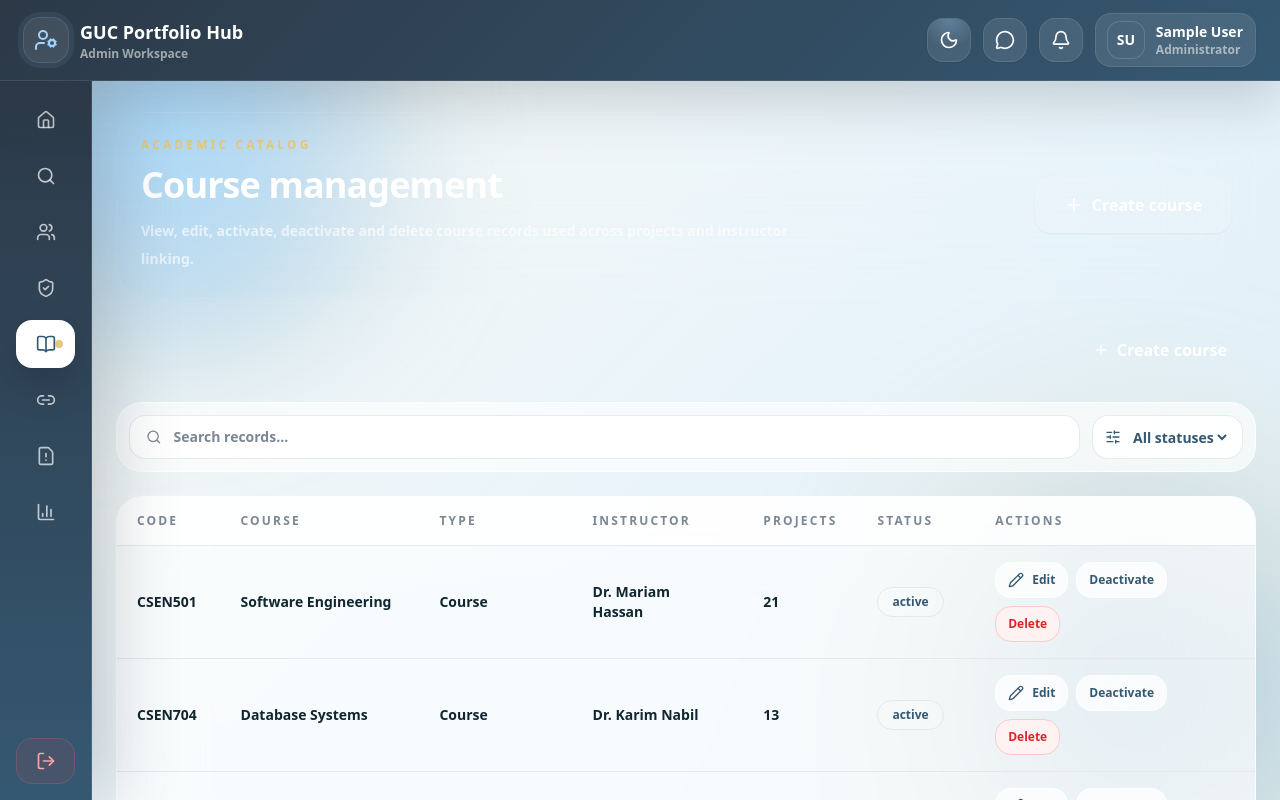
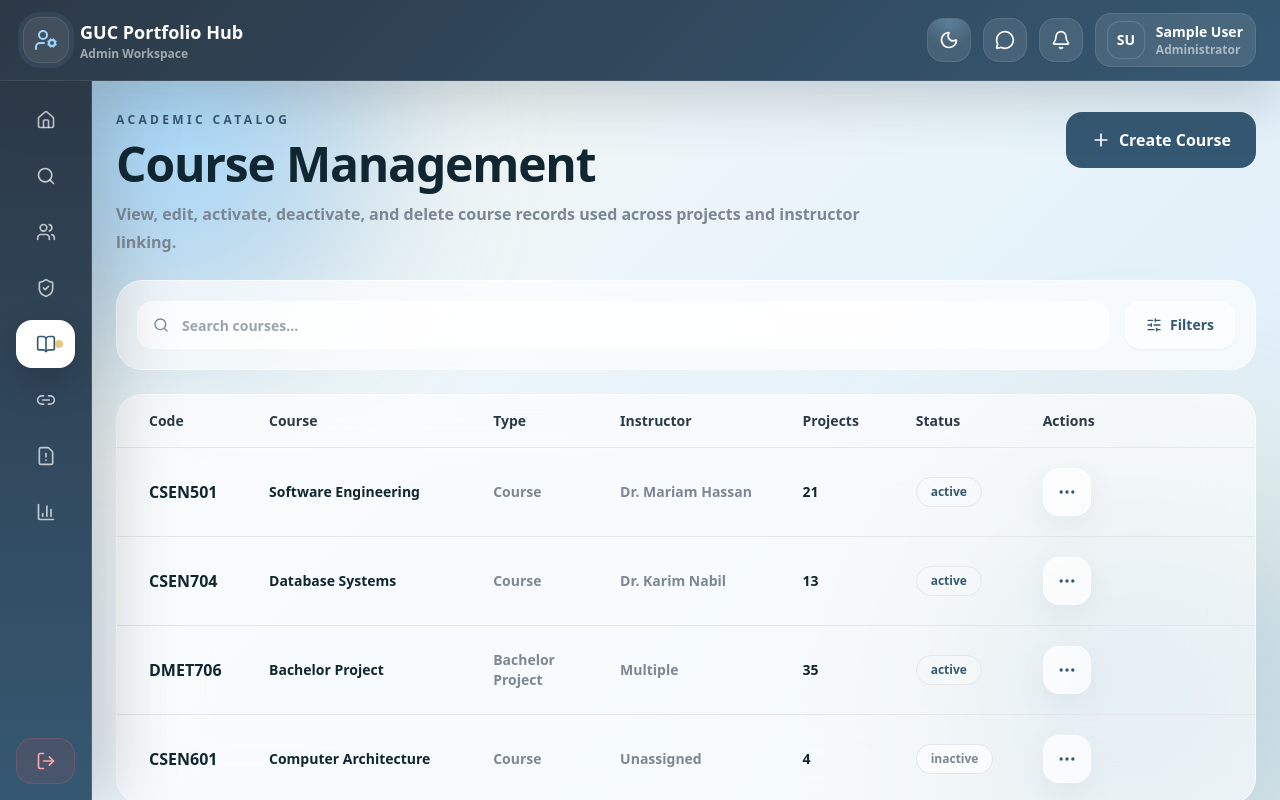
Before and after one commit to xxjessiexx/GUC-Portfolio-Hub, a React (Vite) app in the folder MS2/: page /admin/courses in a window 1280 px wide. Shown: the top 800 px of the page. Built offline with nearby package versions, Linux system fonts and the light colour scheme; sample sign-in values are in the browser's storage.

Commit message:
fixed ui of admin courses page

```diff
--- a/MS2/src/components/adminModule/AdminPageHeader.jsx
+++ b/MS2/src/components/adminModule/AdminPageHeader.jsx
@@ -1,26 +1,41 @@
-import { AppCard } from "@/components/ui/AppCard";
+import { Link } from "react-router-dom";
 import { AppButton } from "@/components/ui/AppButton";
 
-export function AdminPageHeader({ eyebrow, title, description, actionLabel, onAction, icon: Icon }) {
+export function AdminPageHeader({
+  eyebrow,
+  title,
+  description,
+  actionLabel,
+  actionTo,
+  icon: Icon,
+}) {
   return (
-    <AppCard variant="dark" radius="xl" padding="lg" className="overflow-hidden">
-      <div className="pointer-events-none absolute -right-20 -top-24 h-64 w-64 rounded-full bg-[color:var(--accent)]/20 blur-3xl" />
-      <div className="pointer-events-none absolute -bottom-24 left-10 h-56 w-56 rounded-full bg-[color:var(--gold)]/15 blur-3xl" />
+    <div className="flex flex-col justify-between gap-5 lg:flex-row lg:items-start">
+      <div>
+        <p className="text-xs font-black uppercase tracking-[0.28em] text-[color:var(--primary)]">
+          {eyebrow}
+        </p>
 
-      <div className="relative z-10 flex flex-col gap-6 lg:flex-row lg:items-center lg:justify-between">
-        <div className="max-w-3xl">
-          {eyebrow && <p className="text-xs font-black uppercase tracking-[0.26em] text-[color:var(--gold)]">{eyebrow}</p>}
-          <h1 className="mt-3 text-4xl font-black tracking-tight text-white">{title}</h1>
-          {description && <p className="mt-3 max-w-2xl text-sm font-semibold leading-7 text-white/65">{description}</p>}
-        </div>
+        <h1 className="mt-3 text-4xl font-black tracking-tight text-[color:var(--ink)] sm:text-5xl">
+          {title}
+        </h1>
 
-        {actionLabel && (
-          <AppButton variant="navDark" size="lg" onClick={onAction}>
-            {Icon && <Icon className="h-5 w-5" />}
-            {actionLabel}
-          </AppButton>
-        )}
+        <p className="mt-3 max-w-3xl text-base font-semibold leading-7 text-[color:var(--muted)]">
+          {description}
+        </p>
       </div>
-    </AppCard>
+
+      {actionLabel && (
+        <AppButton
+          as={Link}
+          to={actionTo}
+          size="lg"
+          className="rounded-2xl bg-[color:var(--primary)] px-6 py-3 font-black text-white shadow-[0_14px_30px_rgba(31,58,92,0.22)] transition hover:-translate-y-0.5 hover:bg-[color:var(--primary)]/90"
+        >
+          {Icon && <Icon className="size-5" />}
+          {actionLabel}
+        </AppButton>
+      )}
+    </div>
   );
 }
--- a/MS2/src/components/adminModule/AdminTable.jsx
+++ b/MS2/src/components/adminModule/AdminTable.jsx
@@ -32,3 +32,42 @@ export function AdminTable({ columns, rows, emptyMessage = "No records found." }
     </AppCard>
   );
 }
+
+
+export function AdminGridTable({ columns, rows, gridTemplate, emptyMessage }) {
+  return (
+    <AppCard className="overflow-hidden">
+      <div
+        className={`hidden ${gridTemplate} border-b border-[color:var(--primary)]/10 px-8 py-4 text-sm font-black text-[color:var(--dark)] lg:grid lg:items-center lg:gap-4`}
+      >
+        {columns.map((column) => (
+          <p key={column.key}>{column.label}</p>
+        ))}
+      </div>
+
+      {rows.length === 0 ? (
+        <div className="p-10 text-center">
+          <h2 className="text-2xl font-black text-[color:var(--ink)]">
+            {emptyMessage || "No records found"}
+          </h2>
+          <p className="mt-2 text-sm font-semibold text-[color:var(--muted)]">
+            Try changing your search or filter options.
+          </p>
+        </div>
+      ) : (
+        rows.map((row) => (
+          <div
+            key={row.id}
+            className={`grid gap-4 border-b border-[color:var(--primary)]/10 px-8 py-5 last:border-b-0 ${gridTemplate} lg:items-center lg:gap-4`}
+          >
+            {columns.map((column) => (
+              <div key={column.key}>
+                {column.render ? column.render(row) : row[column.key]}
+              </div>
+            ))}
+          </div>
+        ))
+      )}
+    </AppCard>
+  );
+}
--- /dev/null
+++ b/MS2/src/components/adminModule/AdminTableActions.jsx
@@ -0,0 +1,40 @@
+import { MoreHorizontal } from "lucide-react";
+
+export default function AdminTableActions({ rowId, openMenu, setOpenMenu, actions }) {
+  return (
+    <div className="relative">
+      <button
+        type="button"
+        onClick={() =>
+          setOpenMenu((current) => (current === rowId ? null : rowId))
+        }
+        className="grid h-12 w-12 place-items-center rounded-2xl border border-white/70 bg-white/70 text-[color:var(--primary)] shadow-[0_10px_30px_rgba(53,88,114,0.08)] transition hover:bg-white"
+      >
+        <MoreHorizontal className="size-5" />
+      </button>
+
+      {openMenu === rowId && (
+        <div className="absolute right-0 z-20 mt-2 w-52 overflow-hidden rounded-3xl border border-white/70 bg-white shadow-[0_24px_70px_rgba(16,32,45,0.18)]">
+          {actions.map((action) => (
+            <button
+              key={action.label}
+              type="button"
+              onClick={() => {
+                action.onClick();
+                setOpenMenu(null);
+              }}
+              className={`flex w-full items-center gap-3 px-4 py-3 text-left text-sm font-bold transition ${
+                action.danger
+                  ? "text-red-500 hover:bg-red-50"
+                  : "text-[color:var(--ink)] hover:bg-[color:var(--accent)]/10"
+              }`}
+            >
+              {action.icon && <action.icon className="size-4" />}
+              {action.label}
+            </button>
+          ))}
+        </div>
+      )}
+    </div>
+  );
+}
--- a/MS2/src/pages/admin/AdminCourses.jsx
+++ b/MS2/src/pages/admin/AdminCourses.jsx
@@ -1,80 +1,387 @@
 import { useMemo, useState } from "react";
-import { Link } from "react-router-dom";
 import { Pencil, Plus, Save, X } from "lucide-react";
 import { toast } from "sonner";
 
 import { AdminPageShell } from "@/components/adminModule/AdminPageShell";
 import { AdminPageHeader } from "@/components/adminModule/AdminPageHeader";
-import { AdminToolbar } from "@/components/adminModule/AdminToolbar";
-import { AdminTable } from "@/components/adminModule/AdminTable";
+import { AdminGridTable } from "@/components/adminModule/AdminTable";
+import AdminTableActions from "@/components/adminModule/AdminTableActions";
 import { AdminStatusBadge } from "@/components/adminModule/AdminStatusBadge";
 import { AdminActionDialog } from "@/components/adminModule/AdminActionDialog";
+
+import SearchFilterToolbar from "@/components/common/SearchFilterToolbar";
+import FilterSelect from "@/components/common/FilterSelect";
+
 import { AppButton } from "@/components/ui/AppButton";
 import { AppCard } from "@/components/ui/AppCard";
 import { Input } from "@/components/ui/input";
 import { Label } from "@/components/ui/label";
+
 import { useAdminModuleData } from "@/hooks/useAdminModuleData";
 
-const inputStyles = "min-h-11 rounded-2xl border border-white/70 bg-[var(--input-bg)] px-4 text-sm font-semibold text-[color:var(--ink)] shadow-[0_10px_28px_rgba(53,88,114,0.06)] placeholder:text-[color:var(--muted)]/65 transition focus-visible:border-[color:var(--accent)] focus-visible:ring-2 focus-visible:ring-[color:var(--ring-soft)]";
+const inputStyles =
+  "min-h-12 rounded-2xl border border-white/70 bg-[var(--input-bg)] px-4 text-sm font-semibold text-[color:var(--ink)] shadow-[0_10px_28px_rgba(53,88,114,0.06)] placeholder:text-[color:var(--muted)]/65 transition focus-visible:border-[color:var(--accent)] focus-visible:ring-2 focus-visible:ring-[color:var(--ring-soft)]";
+
+const courseGrid =
+  "lg:grid-cols-[0.75fr_1.5fr_0.8fr_1.2fr_0.7fr_0.8fr_1.3fr]";
 
 function EditField({ label, value, onChange, placeholder }) {
-  return <label className="space-y-2"><Label className="text-xs font-black uppercase tracking-[0.16em] text-[color:var(--muted)]">{label}</Label><Input value={value} onChange={(event) => onChange(event.target.value)} placeholder={placeholder} className={inputStyles} /></label>;
+  return (
+    <label className="space-y-2">
+      <Label className="text-xs font-black uppercase tracking-[0.16em] text-[color:var(--muted)]">
+        {label}
+      </Label>
+
+      <Input
+        value={value}
+        onChange={(event) => onChange(event.target.value)}
+        placeholder={placeholder}
+        className={inputStyles}
+      />
+    </label>
+  );
 }
 
 export default function AdminCourses() {
   const { courses, actions } = useAdminModuleData();
+
   const [search, setSearch] = useState("");
   const [status, setStatus] = useState("all");
   const [editingCourse, setEditingCourse] = useState(null);
   const [decision, setDecision] = useState(null);
   const [note, setNote] = useState("");
+  const [filtersOpen, setFiltersOpen] = useState(false);
+  const [openMenu, setOpenMenu] = useState(null);
 
-  const filtered = useMemo(() => courses.filter((course) => {
-    const haystack = `${course.code} ${course.name} ${course.type} ${course.instructor}`.toLowerCase();
-    return haystack.includes(search.toLowerCase()) && (status === "all" || course.status === status);
-  }), [courses, search, status]);
+  const filtered = useMemo(
+    () =>
+      courses.filter((course) => {
+        const haystack =
+          `${course.code} ${course.name} ${course.type} ${course.instructor}`.toLowerCase();
 
-  const startEditing = (course) => setEditingCourse({ ...course, note: "" });
-  const openDecision = (course, action, nextStatus) => { setDecision({ course, action, nextStatus }); setNote(""); };
+        return (
+          haystack.includes(search.toLowerCase()) &&
+          (status === "all" || course.status === status)
+        );
+      }),
+    [courses, search, status]
+  );
+
+  const startEditing = (course) => {
+    setEditingCourse({ ...course, note: "" });
+  };
+
+  const openDecision = (course, action, nextStatus) => {
+    setDecision({ course, action, nextStatus });
+    setNote("");
+  };
 
   const saveEdit = () => {
-    if (!editingCourse?.code?.trim() || !editingCourse?.name?.trim()) { toast.error("Course code and name are required."); return; }
-    actions.updateCourse(editingCourse.id, { code: editingCourse.code.trim().toUpperCase(), name: editingCourse.name.trim(), type: editingCourse.type.trim() || "Course", instructor: editingCourse.instructor.trim() || "Unassigned" }, editingCourse.note?.trim());
-    toast.success("Course updated", { description: `${editingCourse.code.toUpperCase()} was updated.` });
+    if (!editingCourse?.code?.trim() || !editingCourse?.name?.trim()) {
+      toast.error("Course code and name are required.");
+      return;
+    }
+
+    actions.updateCourse(
+      editingCourse.id,
+      {
+        code: editingCourse.code.trim().toUpperCase(),
+        name: editingCourse.name.trim(),
+        type: editingCourse.type.trim() || "Course",
+        instructor: editingCourse.instructor.trim() || "Unassigned",
+      },
+      editingCourse.note?.trim()
+    );
+
+    toast.success("Course updated", {
+      description: `${editingCourse.code.toUpperCase()} was updated.`,
+    });
+
     setEditingCourse(null);
   };
 
   const confirmDecision = () => {
-    if ((decision.action === "delete" || decision.nextStatus === "inactive") && !note.trim()) return;
-    if (decision.action === "delete") actions.deleteCourse(decision.course.id, note.trim());
-    else actions.setCourseStatus(decision.course.id, decision.nextStatus, note.trim());
-    toast.success(decision.action === "delete" ? "Course deleted" : "Course status updated");
+    if (
+      (decision.action === "delete" || decision.nextStatus === "inactive") &&
+      !note.trim()
+    ) {
+      return;
+    }
+
+    if (decision.action === "delete") {
+      actions.deleteCourse(decision.course.id, note.trim());
+    } else {
+      actions.setCourseStatus(
+        decision.course.id,
+        decision.nextStatus,
+        note.trim()
+      );
+    }
+
+    toast.success(
+      decision.action === "delete" ? "Course deleted" : "Course status updated"
+    );
+
     setDecision(null);
   };
 
+  const courseColumns = [
+    {
+      key: "code",
+      label: "Code",
+      render: (course) => (
+        <p className="font-black text-[color:var(--ink)]">{course.code}</p>
+      ),
+    },
+    {
+      key: "name",
+      label: "Course",
+      render: (course) => (
+        <p className="text-sm font-black text-[color:var(--ink)]">
+          {course.name}
+        </p>
+      ),
+    },
+    {
+      key: "type",
+      label: "Type",
+      render: (course) => (
+        <p className="text-sm font-semibold text-[color:var(--muted)]">
+          {course.type}
+        </p>
+      ),
+    },
+    {
+      key: "instructor",
+      label: "Instructor",
+      render: (course) => (
+        <p className="text-sm font-semibold text-[color:var(--muted)]">
+          {course.instructor}
+        </p>
+      ),
+    },
+    {
+      key: "linkedProjects",
+      label: "Projects",
+      render: (course) => (
+        <p className="text-sm font-black text-[color:var(--ink)]">
+          {course.linkedProjects}
+        </p>
+      ),
+    },
+    {
+      key: "status",
+      label: "Status",
+      render: (course) => <AdminStatusBadge status={course.status} />,
+    },
+    {
+      key: "actions",
+      label: "Actions",
+      render: (course) => (
+        <AdminTableActions
+          rowId={course.id}
+          openMenu={openMenu}
+          setOpenMenu={setOpenMenu}
+          actions={[
+            {
+              label: "Edit course",
+              icon: Pencil,
+              onClick: () => startEditing(course),
+            },
+            {
+              label:
+                course.status === "active"
+                  ? "Deactivate course"
+                  : "Activate course",
+              onClick: () =>
+                openDecision(
+                  course,
+                  "status",
+                  course.status === "active" ? "inactive" : "active"
+                ),
+            },
+            {
+              label: "Delete course",
+              danger: true,
+              onClick: () => openDecision(course, "delete"),
+            },
+          ]}
+        />
+      ),
+    },
+  ];
+
   return (
     <AdminPageShell>
-      <AdminPageHeader eyebrow="Academic catalog" title="Course management" description="View, edit, activate, deactivate and delete course records used across projects and instructor linking." actionLabel="Create course" onAction={() => { window.location.href = "/admin/courses/create"; }} icon={Plus} />
-      <div className="flex justify-end"><AppButton as={Link} to="/admin/courses/create" variant="brand" size="lg"><Plus className="size-4" />Create course</AppButton></div>
+      <AdminPageHeader
+        eyebrow="Academic Catalog"
+        title="Course Management"
+        description="View, edit, activate, deactivate, and delete course records used across projects and instructor linking."
+        actionLabel="Create Course"
+        actionTo="/admin/courses/create"
+        icon={Plus}
+      />
 
-      {editingCourse ? (
-        <AppCard variant="strong" radius="lg" padding="lg" className="border-[color:var(--accent)]/40">
-          <div className="flex flex-col gap-4 lg:flex-row lg:items-start lg:justify-between">
-            <div><p className="text-xs font-black uppercase tracking-[0.2em] text-[color:var(--secondary)]">Edit course</p><h2 className="mt-1 text-2xl font-black tracking-tight text-[color:var(--ink)]">{editingCourse.code}</h2><p className="mt-1 text-sm font-semibold text-[color:var(--muted)]">Update the catalog record without leaving the management table.</p></div>
-            <div className="flex gap-2"><AppButton variant="glass" size="sm" onClick={() => setEditingCourse(null)}><X className="size-4" />Cancel</AppButton><AppButton variant="brand" size="sm" onClick={saveEdit}><Save className="size-4" />Save changes</AppButton></div>
+      {editingCourse && (
+        <AppCard
+          variant="strong"
+          radius="xl"
+          padding="lg"
+          className="border border-[color:var(--accent)]/40"
+        >
+          <div className="flex flex-col gap-5 lg:flex-row lg:items-start lg:justify-between">
+            <div>
+              <p className="text-xs font-black uppercase tracking-[0.2em] text-[color:var(--secondary)]">
+                Edit course
+              </p>
+
+              <h2 className="mt-2 text-2xl font-black tracking-tight text-[color:var(--ink)]">
+                {editingCourse.code}
+              </h2>
+
+              <p className="mt-2 text-sm font-semibold leading-6 text-[color:var(--muted)]">
+                Update the catalog record without leaving the management table.
+              </p>
+            </div>
+
+            <div className="flex flex-wrap gap-2">
+              <AppButton
+                variant="glass"
+                size="sm"
+                onClick={() => setEditingCourse(null)}
+              >
+                <X className="size-4" />
+                Cancel
+              </AppButton>
+
+              <AppButton variant="brand" size="sm" onClick={saveEdit}>
+                <Save className="size-4" />
+                Save changes
+              </AppButton>
+            </div>
           </div>
-          <div className="mt-5 grid gap-4 md:grid-cols-4"><EditField label="Code" value={editingCourse.code} onChange={(value) => setEditingCourse((prev) => ({ ...prev, code: value }))} placeholder="CSEN501" /><EditField label="Name" value={editingCourse.name} onChange={(value) => setEditingCourse((prev) => ({ ...prev, name: value }))} placeholder="Software Engineering" /><EditField label="Type" value={editingCourse.type} onChange={(value) => setEditingCourse((prev) => ({ ...prev, type: value }))} placeholder="Course" /><EditField label="Instructor" value={editingCourse.instructor} onChange={(value) => setEditingCourse((prev) => ({ ...prev, instructor: value }))} placeholder="Unassigned" /></div>
-          <label className="mt-4 block space-y-2"><Label className="text-xs font-black uppercase tracking-[0.16em] text-[color:var(--muted)]">Admin note</Label><textarea value={editingCourse.note || ""} onChange={(event) => setEditingCourse((prev) => ({ ...prev, note: event.target.value }))} rows={3} placeholder="Optional reason for this edit..." className={`${inputStyles} min-h-[90px] w-full resize-none py-3`} /></label>
+
+          <div className="mt-6 grid gap-4 md:grid-cols-2 xl:grid-cols-4">
+            <EditField
+              label="Code"
+              value={editingCourse.code}
+              onChange={(value) =>
+                setEditingCourse((prev) => ({ ...prev, code: value }))
+              }
+              placeholder="CSEN501"
+            />
+
+            <EditField
+              label="Name"
+              value={editingCourse.name}
+              onChange={(value) =>
+                setEditingCourse((prev) => ({ ...prev, name: value }))
+              }
+              placeholder="Software Engineering"
+            />
+
+            <EditField
+              label="Type"
+              value={editingCourse.type}
+              onChange={(value) =>
+                setEditingCourse((prev) => ({ ...prev, type: value }))
+              }
+              placeholder="Course"
+            />
+
+            <EditField
+              label="Instructor"
+              value={editingCourse.instructor}
+              onChange={(value) =>
+                setEditingCourse((prev) => ({ ...prev, instructor: value }))
+              }
+              placeholder="Unassigned"
+            />
+          </div>
+
+          <label className="mt-5 block space-y-2">
+            <Label className="text-xs font-black uppercase tracking-[0.16em] text-[color:var(--muted)]">
+              Admin note
+            </Label>
+
+            <textarea
+              value={editingCourse.note || ""}
+              onChange={(event) =>
+                setEditingCourse((prev) => ({
+                  ...prev,
+                  note: event.target.value,
+                }))
+              }
+              rows={3}
+              placeholder="Optional reason for this edit..."
+              className={`${inputStyles} min-h-[96px] w-full resize-none py-3`}
+            />
+          </label>
         </AppCard>
-      ) : null}
+      )}
 
-      <AdminToolbar search={search} onSearchChange={setSearch} status={status} onStatusChange={setStatus} statusOptions={["active", "inactive"]} />
-      <AdminTable rows={filtered} columns={[
-        { key: "code", label: "Code" }, { key: "name", label: "Course" }, { key: "type", label: "Type" }, { key: "instructor", label: "Instructor" }, { key: "linkedProjects", label: "Projects" }, { key: "status", label: "Status", render: (row) => <AdminStatusBadge status={row.status} /> },
-        { key: "actions", label: "Actions", render: (row) => <div className="flex flex-wrap gap-2"><AppButton variant="glass" size="sm" onClick={() => startEditing(row)}><Pencil className="size-4" />Edit</AppButton><AppButton variant="glass" size="sm" onClick={() => openDecision(row, "status", row.status === "active" ? "inactive" : "active")}>{row.status === "active" ? "Deactivate" : "Activate"}</AppButton><AppButton variant="danger" size="sm" onClick={() => openDecision(row, "delete")}>Delete</AppButton></div> },
-      ]} />
+      <SearchFilterToolbar
+        searchValue={search}
+        onSearchChange={setSearch}
+        searchPlaceholder="Search courses..."
+        showFilters
+        filtersOpen={filtersOpen}
+        onToggleFilters={() => setFiltersOpen((current) => !current)}
+        filterTitle="Filter courses"
+        onClearFilters={() => setStatus("all")}
+      >
+        <FilterSelect
+          value={`Status: ${status === "all" ? "All statuses" : status}`}
+          onChange={(value) =>
+            setStatus(
+              value.replace("Status: ", "") === "All statuses"
+                ? "all"
+                : value.replace("Status: ", "")
+            )
+          }
+          options={[
+            "Status: All statuses",
+            "Status: active",
+            "Status: inactive",
+          ]}
+        />
+      </SearchFilterToolbar>
 
-      <AdminActionDialog open={Boolean(decision)} tone={decision?.action === "delete" || decision?.nextStatus === "inactive" ? "danger" : "brand"} title={decision?.action === "delete" ? "Delete this course?" : `${decision?.nextStatus === "inactive" ? "Deactivate" : "Activate"} this course?`} description={decision ? `${decision.course.code} - ${decision.course.name}` : ""} confirmLabel={decision?.action === "delete" ? "Delete course" : "Confirm change"} noteRequired={decision?.action === "delete" || decision?.nextStatus === "inactive"} noteValue={note} onNoteChange={setNote} onCancel={() => setDecision(null)} onConfirm={confirmDecision} />
+      <AdminGridTable
+        columns={courseColumns}
+        rows={filtered}
+        gridTemplate={courseGrid}
+        emptyMessage="No courses found"
+      />
+
+      <AdminActionDialog
+        open={Boolean(decision)}
+        tone={
+          decision?.action === "delete" || decision?.nextStatus === "inactive"
+            ? "danger"
+            : "brand"
+        }
+        title={
+          decision?.action === "delete"
+            ? "Delete this course?"
+            : `${
+                decision?.nextStatus === "inactive" ? "Deactivate" : "Activate"
+              } this course?`
+        }
+        description={
+          decision ? `${decision.course.code} - ${decision.course.name}` : ""
+        }
+        confirmLabel={
+          decision?.action === "delete" ? "Delete course" : "Confirm change"
+        }
+        noteRequired={
+          decision?.action === "delete" || decision?.nextStatus === "inactive"
+        }
+        noteValue={note}
+        onNoteChange={setNote}
+        onCancel={() => setDecision(null)}
+        onConfirm={confirmDecision}
+      />
     </AdminPageShell>
   );
 }
```
